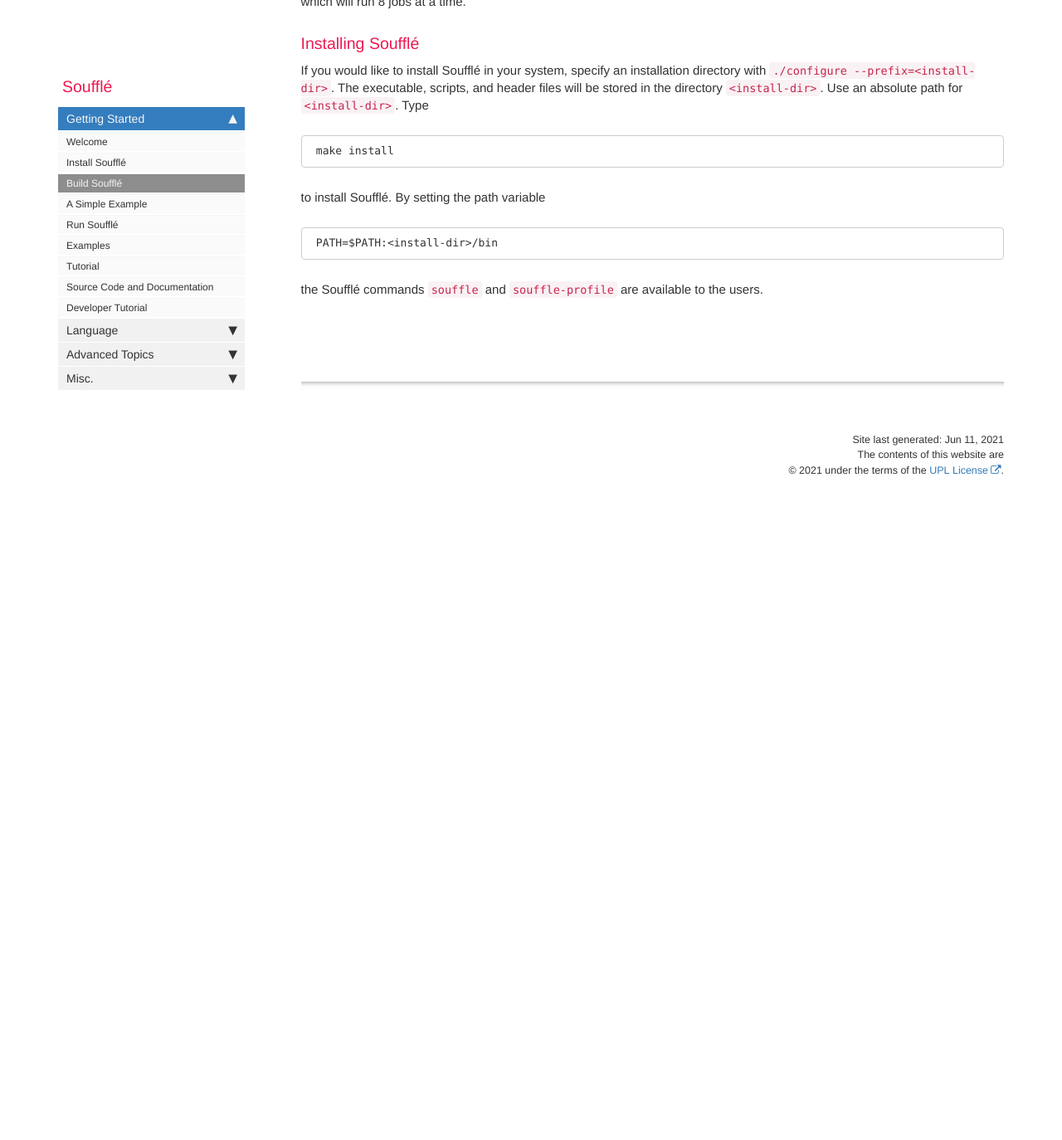
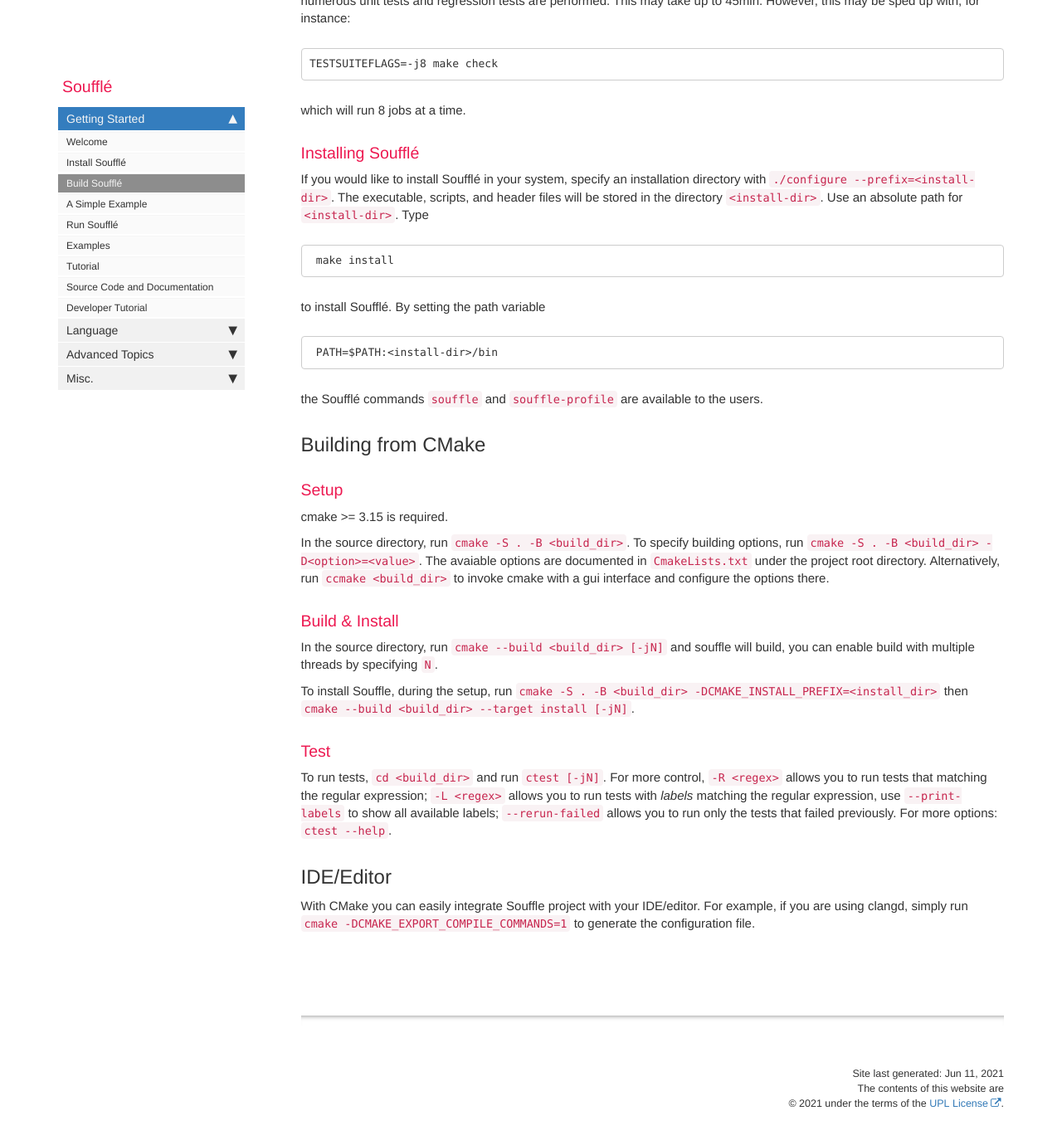
Before and after one commit to souffle-lang/souffle-lang.github.io, a Jekyll site: the page built from pages/docs/build.md, in a window 1280 px wide and 1400 px high, scrolled down 1869 px. Shown: the top 1374 px of the window at 83% size. Built offline with Jekyll 4.4.1, drawn with Linux system fonts in a browser that asks for light colours; comment, search, counter and statistics services are not loaded; before the commit the page ends 2505 px from its top, so only the background shows below that; some of the changed text lies outside the part shown.

Commit message:
Update build.md
Add draft for cmake instruction

````diff
--- a/pages/docs/build.md
+++ b/pages/docs/build.md
@@ -84,5 +84,34 @@ to install Soufflé. By setting the path variable
 ```
 the Soufflé commands ```souffle``` and ```souffle-profile``` are available to the users.
 
+## Building from CMake
+
+### Setup
+cmake >= 3.15 is required.
+
+In the source directory, run `cmake -S . -B <build_dir>`.
+To specify building options, run `cmake -S . -B <build_dir> -D<option>=<value>`.
+The avaiable options are documented in `CmakeLists.txt` under the project root directory.
+Alternatively, run `ccmake <build_dir>` to invoke cmake with a gui interface and configure the options there.
+
+### Build & Install
+In the source directory, run `cmake --build <build_dir> [-jN]` and souffle will build, you can enable
+build with multiple threads by specifying `N`.
+
+To install Souffle, during the setup, run `cmake -S . -B <build_dir> -DCMAKE_INSTALL_PREFIX=<install_dir>` then
+`cmake --build <build_dir> --target install [-jN]`.
+
+### Test
+To run tests, `cd <build_dir>` and run `ctest [-jN]`.
+For more control, `-R <regex>` allows you to run tests that matching the regular expression;
+`-L <regex>` allows you to run tests with _labels_ matching the regular expression, use `--print-labels` to show all available labels;
+`--rerun-failed` allows you to run only the tests that failed previously.
+For more options: `ctest --help`.
+
+## IDE/Editor
+With CMake you can easily integrate Souffle project with your IDE/editor.
+For example, if you are using clangd, simply run `cmake -DCMAKE_EXPORT_COMPILE_COMMANDS=1` to generate the configuration file.
+
+
 
 {% include links.html %}
````
